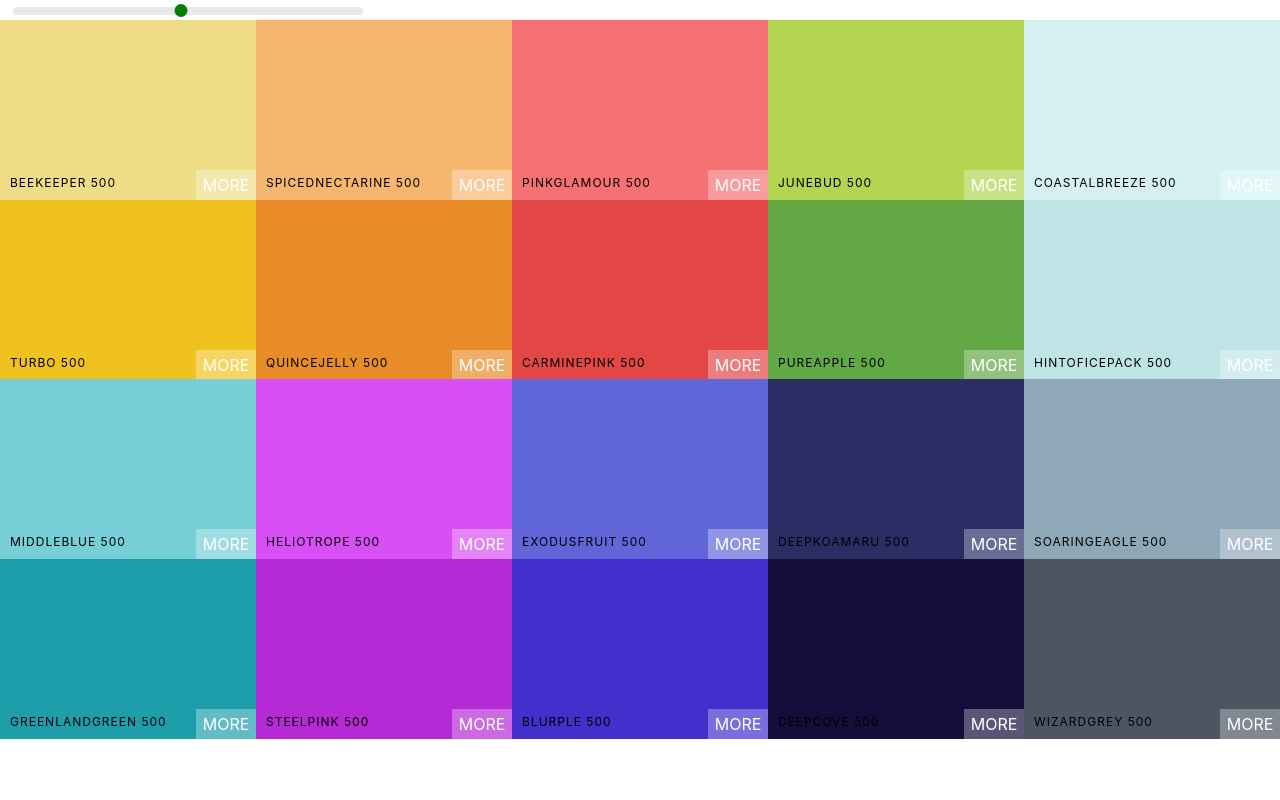
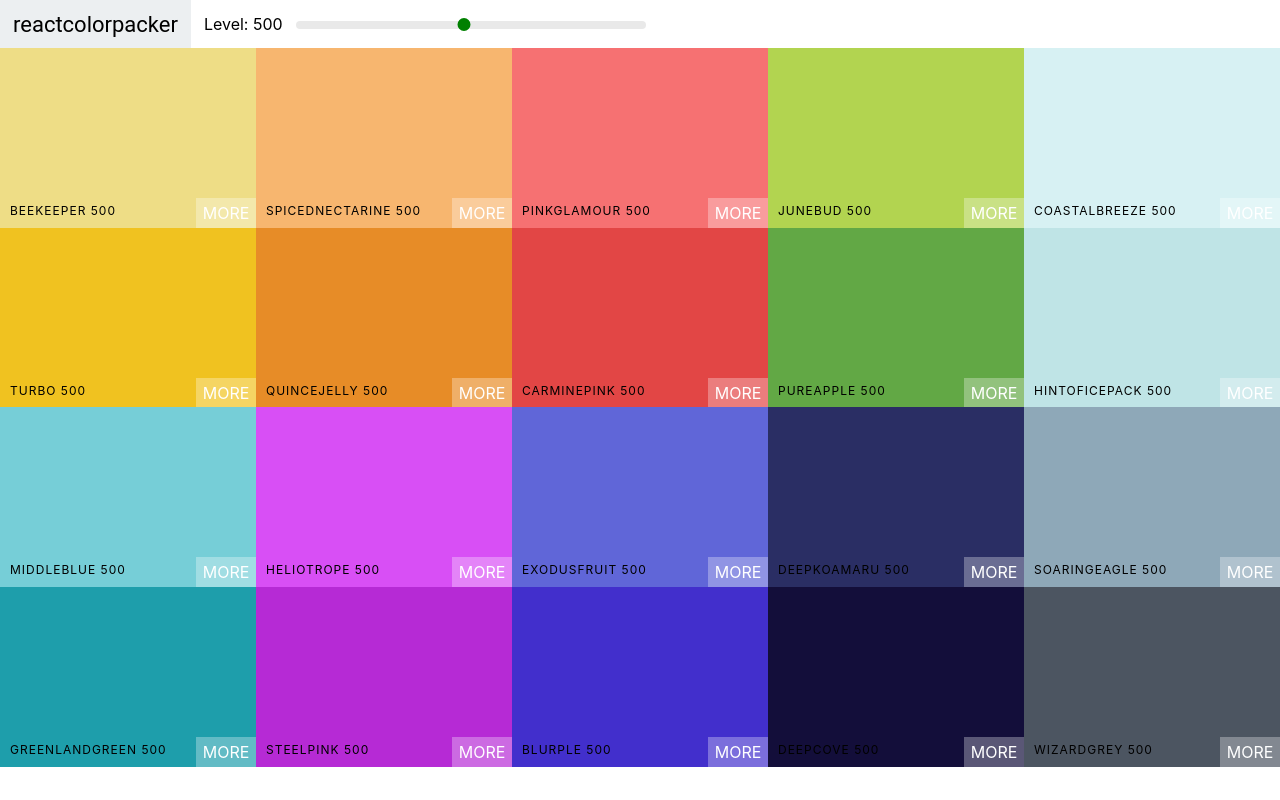
Before and after one commit to nehavjaiswal/ColorApp, a React (Create React App) app: page /palette/flat-ui-colors-american in a window 1280 px wide. Built offline with nearby package versions, Linux system fonts and the light colour scheme.

Commit message:
Add NavBar

```diff
--- /dev/null
+++ b/src/NavBar.css
@@ -0,0 +1,50 @@
+.NavBar{
+    display: flex;
+    align-items: center;
+    justify-content: flex-start;
+    height: 6vh;
+}
+
+.logo {
+    margin-right: 13px;
+    padding: 0 13px;
+    font-size: 22px;
+    background-color: #eceff1;
+    height: 100%;
+    display: flex;
+    align-items: center;
+    font-family: Roboto;
+}
+.logo a{
+    color: black;
+    text-decoration: none;
+}
+.Slider{
+    width: 350px;
+    margin: 0 13px;
+    display: inline-block;
+}
+
+/* track,rail, handle */
+
+.rc-slider-track{
+    background-color: transparent;
+}
+
+.rc-slider-rail{
+    height: 8px;
+}
+
+.rc-slider-handle,
+.rc-slider-handle:hover,
+.rc-slider-handle:active,
+.rc-slider-handle:focus{
+    background-color: green;
+    outline: none;
+    border: 2px solid green;
+    box-shadow: none;
+    width: 13px;
+    height: 13px;
+    margin-left: -7px;
+    margin-top: -3px;
+}
--- /dev/null
+++ b/src/NavBar.js
@@ -0,0 +1,33 @@
+import React,{ Component } from "react";
+import  SliderTooltip  from "rc-slider";
+import 'rc-slider/assets/index.css';
+import "./NavBar.css"
+
+
+class NavBar extends Component{
+    render(){
+        const{ level, changeLevel } = this.props
+        return(
+            <header className="NavBar">
+                <div className="logo">
+                 <a href="#">reactcolorpacker</a>
+                </div>
+                <div className="slider-content">
+                    <span>Level: {level}</span>
+                    <div className="Slider">
+                    <SliderTooltip
+                        defaultValue={level}
+                        min = {100}
+                        max = {900}
+                        step = {100}
+                        onAfterChange = {changeLevel}
+                    />
+                </div>
+                </div>
+
+            </header>
+        )
+    }
+}
+
+export default NavBar
--- a/src/Palette.css
+++ b/src/Palette.css
@@ -5,33 +5,3 @@
 .Palette-colors{
     height: 90%;
 }
-
-.Slider{
-    width: 350px;
-    margin: 0 13px;
-    display: inline-block;
-}
-
-/* track,rail, handle */
-
-.rc-slider-track{
-    background-color: transparent;
-}
-
-.rc-slider-rail{
-    height: 8px;
-}
-
-.rc-slider-handle,
-.rc-slider-handle:hover,
-.rc-slider-handle:active,
-.rc-slider-handle:focus{
-    background-color: green;
-    outline: none;
-    border: 2px solid green;
-    box-shadow: none;
-    width: 13px;
-    height: 13px;
-    margin-left: -7px;
-    margin-top: -3px;
-}
--- a/src/Palette.js
+++ b/src/Palette.js
@@ -1,8 +1,8 @@
 
 import React,{ Component } from "react";
 import ColorBox from "./ColorBox";
-import  SliderTooltip  from "rc-slider";
-import 'rc-slider/assets/index.css';
+import NavBar from "./NavBar";
+
 import "./Palette.css"
 
 class Palette extends Component{
@@ -22,16 +22,8 @@
         ))
         return(
             <div className="Palette">
-                <div className="Slider">
-                    <SliderTooltip
-                        defaultValue={level}
-                        min = {100}
-                        max = {900}
-                        step = {100}
-                        onAfterChange = {this.changeLevel}
-                    />
-                </div>
 
+               <NavBar level ={level} changeLevel ={this.changeLevel} />
                 <div className="Palette-colors">
                     {colorBoxs}
                 </div>
```
